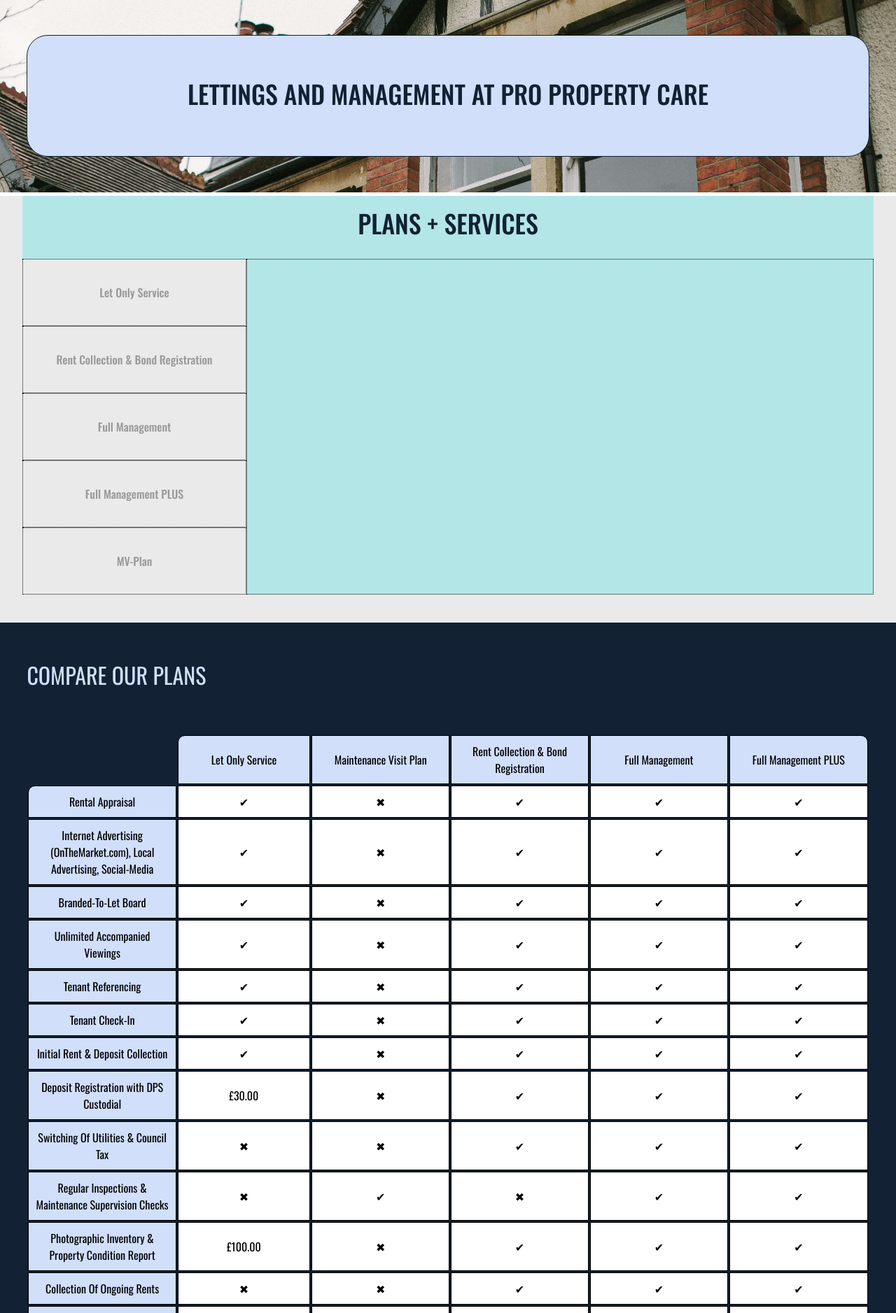
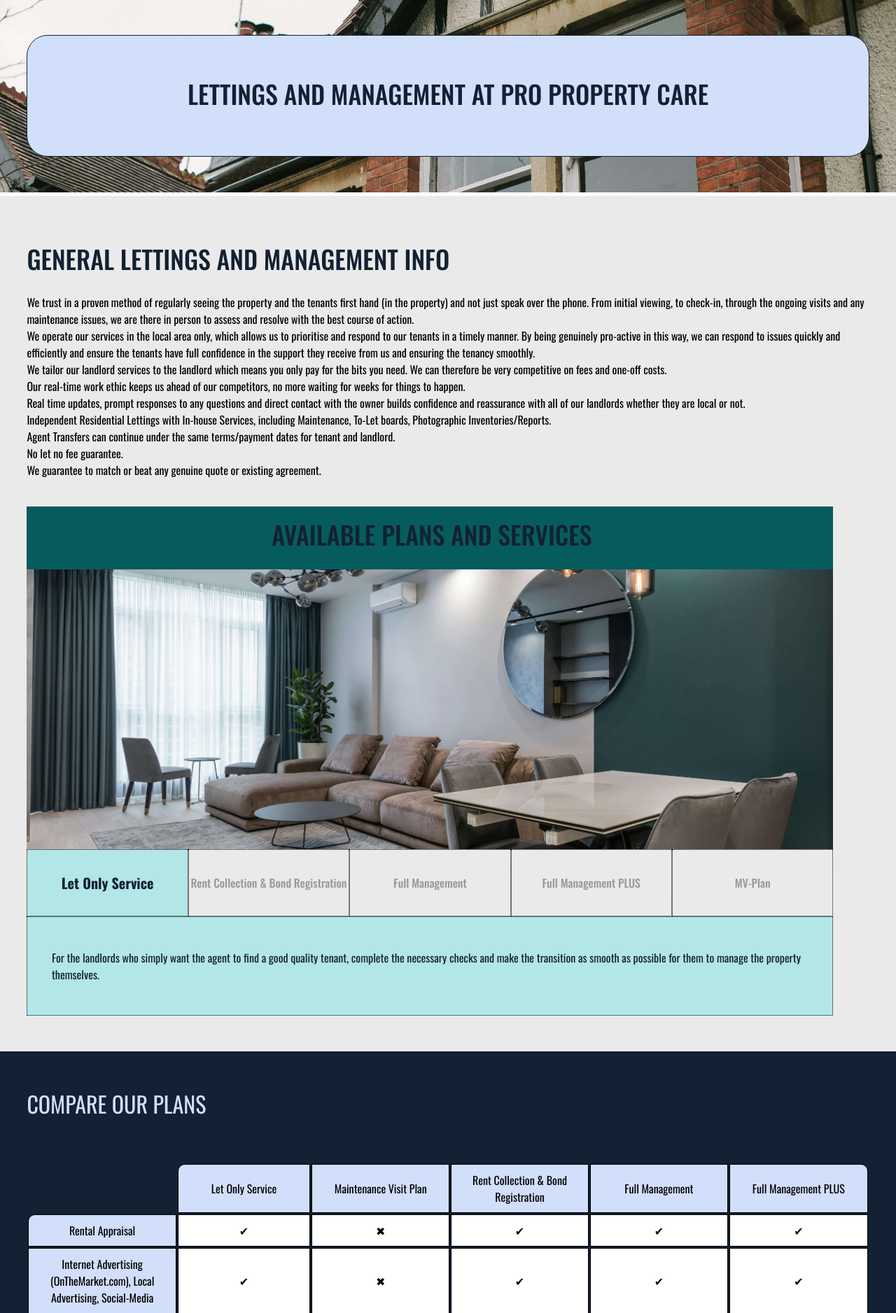
Before and after one commit to leastmeansquares/Web-Test, a PHP site: page /lettings.html in a window 1280 px wide. Shown: the part 71-1948 px from the top of the page at 70% size. Run offline with PHP 8.4, Linux system fonts and the light colour scheme; some libraries are stand-ins or nearby versions.

Commit message:
Updated formatting

```diff
--- a/index.css
+++ b/index.css
@@ -4,7 +4,7 @@
     --dark-blue:#122133; /* General purpose dark blue */
     --light-blue: #d1dffa; /* Light blue, for contrasting with main shades */
     --logo-teal: #b3e6e6; /* Main teal used throughout site */
-    --dark-teal: #0a6566; /* Dark teal, mostly used for accents */
+    --dark-teal: #065C5D; /* Dark teal, mostly used for accents #0a6566*/
     --faint-blue: #f0f0ff; /* Very light blue only used for backgrounds, currently unused */
     --logo-orange: #F76115; /* The orange from the original PPC website, use for maintenance */
     --light-orange: #ffddcc; /* Lighter orange for general maintenance purposes */
@@ -15,6 +15,7 @@
     --grey4: #999999; /* Used for low-contrast text */
     --grey5: #222222; /* Very dark grey for footer / creating contrast */
     --header-blue: #0a131d; /* Used for header, footer, main image*/
+    --transparent: #0a131d00;
 
 }
 
@@ -550,26 +534,26 @@ button:hover.grey-style, .pressed.grey-style  {
     font-size: 1.125rem;
 }
 
-#image-picker  {
+#image-picker, .box-image {
     width: 100%;
     height: 100%;
-    border-radius: 0 30px 30px 0;
     overflow: hidden;
     object-fit: cover;
+}
+
+#image-picker {
+    border-radius: 0 30px 30px 0;
     border: 1px dotted black;
 }
 
+.box-image {
+    max-height: 50vh;
+    margin-bottom: -5px;
+}
 
 .lettings-top {
-    width: 95vw;
     height: 7vw;
-    padding: 5px 0;
-}
-
-.arrangement-box-2 {
-    width: 70dvw;
-    height: 60vh;
-    margin-bottom: 40px;
+    padding: 0 0 0 5px;
 }
 
 .tall-box {
@@ -583,11 +567,10 @@ button:hover.grey-style, .pressed.grey-style  {
 }
 
 .lettings-btn {
-    width: 100%;
+    width: 20%;
     height: 12vh;
     color: black;
     border: 1px dotted black;
-    margin: 0;
     font-weight: 500;
     font-size: 1rem;
     color: var(--grey4);
@@ -597,8 +580,13 @@ button:hover.grey-style, .pressed.grey-style  {
 .lettings-btn.pressed  {
     background-color: var(--logo-teal);
     font-weight: 700;
-    font-size: 1.5rem;
+    font-size: 1.25rem;
     color: var(--dark-blue);
+}
+
+.plan-box {
+    width: 90vw;
+    margin-top: 40px;
 }
 
 
--- a/lettings.html
+++ b/lettings.html
@@ -25,6 +25,7 @@
                 <nav><button id="header-btn" class="light-blue-text">&#8801</button></nav>
             </nav>
         </header>
+
         <main>
 
             <section class="container bck-image text-box">
@@ -36,22 +37,58 @@
                 </section>
             </section>
 
-            <section class="grey align-c">
-                <div class="text-box container align teal lettings-top">
-                    <h3>PLANS + SERVICES</h3>
+            <section class="container grey text-box">
+                <h3>GENERAL LETTINGS AND MANAGEMENT INFO</h3>
+                <p>We trust in a proven method of regularly seeing the property and the tenants
+                    first hand (in the property) and not just speak over the phone. From initial
+                    viewing, to check-in, through the ongoing visits and any maintenance issues,
+                    we are there in person to assess and resolve with the best course of action.
+                    <br>
+                    We operate our services in the local area only, which allows us to prioritise
+                    and respond to our tenants in a timely manner. By being genuinely pro-active
+                    in this way, we can respond to issues quickly and efficiently and ensure the
+                    tenants have full confidence in the support they receive from us and ensuring
+                    the tenancy smoothly.
+                    <br>
+                    We tailor our landlord services to the landlord which means you only pay for
+                    the bits you need. We can therefore be very competitive on fees and one-off
+                    costs.
+                    <br>Our real-time work ethic keeps us ahead of our competitors, no more waiting
+                    for weeks for things to happen.
+                    <br>
+                    Real time updates, prompt responses to any questions and direct contact with
+                    the owner builds confidence and reassurance with all of our landlords whether
+                    they are local or not.
+                    <br>
+                    Independent Residential Lettings with In-house Services, including
+                    Maintenance, To-Let boards, Photographic Inventories/Reports.
+                    <br>
+                    Agent Transfers can continue under the same terms/payment dates for tenant
+                    and landlord.
+                    <br>
+                    No let no fee guarantee.
+                    <br>
+                    We guarantee to match or beat any genuine quote or existing agreement.
+                </p>
+
+
+            <section class="grey plan-box">
+                <div class="text-box dark-teal lettings-top align-c">
+                    <h3>AVAILABLE PLANS AND SERVICES</h3>
                 </div>
-                <div class="align-c">
-                    <div class="tall-box">
+                <img loading="lazy" src="images\Backgrounds\pexels-heyho-6585598.jpg" class="box-image teal">
+                <div class="align-c teal">
                     <button class="lettings-btn" id="lettingsBtn1">Let Only Service</button>
                     <button class="lettings-btn" id="lettingsBtn2">Rent Collection &amp; Bond Registration</button>
                     <button class="lettings-btn" id="lettingsBtn3">Full Management</button>
                     <button class="lettings-btn" id="lettingsBtn4">Full Management PLUS</button>
                     <button class="lettings-btn" id="lettingsBtn5">MV-Plan</button>
                 </div>
-                    <div class="arrangement-box-2 align teal text-box container" id="text-display">
-                    </div>
-                </div>
+                <div class="teal text-box container" id="text-display"></div>
             </section>
+
+            </section>
+
 
 
             <section class="container dark-blue text-box table-box">
@@ -306,35 +343,15 @@
         </main>
 
         <footer>
-            <section class="container dark-blue text-box">
-                <div class="container dark-blue align tss-box">
-                    <div class="circle-box tss">
-                        <h1>1&nbsp;&nbsp;<i class="fa-regular fa-rectangle-list"></i></h1>
-                        <h5>FILL OUT OUR CONTACT FORM</h5>
-                    </div>
-                    <div class="circle-box tss">
-                        <h1>2&nbsp;&nbsp;<i class="fa-solid fa-message"></i></h1>
-                        <h5>SUBMIT YOUR MESSAGE</h5>
-                    </div>
-                    <div class="circle-box tss">
-                        <h1>3&nbsp;&nbsp;<i class="fa-solid fa-couch"></i></h1>
-                        <h5>WAIT TO HEAR FROM US</h5>
-                    </div>
-                </div>
-                <div class="align-c">
-                    <button class="main-button white-style white">FILL OUT THE FORM</button>
-                    <button class="main-button white-style white">WhatsApp Placeholder</button>
-                </div>
-            </section>
 
-            <section class="container grey text-bo">
-                <h3>DISCOVER THE SERVICE FOR YOU</h3>
+            <section class="container grey-alt text-box" id="discovery-btn">
+                <button class="dropdown-btn" id="discoveryBtn"><h3>DISCOVER THE SERVICE FOR YOU</h3><p class="arrow down"></p></button>
+                <div id="discovery-dropdown">
                     <div class="align">
                         <a href="lettings.html">
                             <button class="index-button" id="service-btn-1">
                                 <img loading="lazy" src="images\Backgrounds\pexels-heyho-6585598.jpg" class="button-image">
-                            <div><p>Lettings
-                                Services</p></div>
+                             <div><p>Lettings Services</p></div>
                             </button>
                         </a>
                         <a href="lettings.html">
@@ -360,14 +377,37 @@
                         <a href="maintenance.html">
                             <button class="index-button" id="service-btn-5">
                                 <img loading="lazy" src="images\Backgrounds\pexels-mali-68470.jpg" class="button-image">
-                            <div><p>Additional Property Services<i class="fa-solid fa-arrow-right"></i></p></div>
+                                <div><p>Additional Property Services</p></div>
                             </button>
                         <a href="maintenance.html">
                             <button class="index-button" id="service-btn-6">
                                 <img loading="lazy" src="images\Backgrounds\pexels-craigmdennis-205421.jpg" class="button-image">
-                            <div><p>Contact Us<i class="fa-solid fa-arrow-right"></i></p></div>
+                                <div><p>Contact Us</p></div>
                             </button>
                         </a>
+                    </div>
+                </div>
+            </section>
+
+
+            <section class="container dark-blue text-box">
+                <div class="container dark-blue align tss-box">
+                    <div class="circle-box tss">
+                        <h1>1&nbsp;&nbsp;<i class="fa-regular fa-rectangle-list"></i></h1>
+                        <h5>FILL OUT OUR CONTACT FORM</h5>
+                    </div>
+                    <div class="circle-box tss">
+                        <h1>2&nbsp;&nbsp;<i class="fa-solid fa-message"></i></h1>
+                        <h5>SUBMIT YOUR MESSAGE</h5>
+                    </div>
+                    <div class="circle-box tss">
+                        <h1>3&nbsp;&nbsp;<i class="fa-solid fa-couch"></i></h1>
+                        <h5>WAIT TO HEAR FROM US</h5>
+                    </div>
+                </div>
+                <div class="align-c">
+                    <button class="main-button white-style white">FILL OUT THE FORM</button>
+                    <button class="main-button white-style white">WhatsApp Placeholder</button>
                 </div>
             </section>
 
```
Also changed, not shown: other parts of index.css (+22 -35 lines), index.html (+70 -46 lines), index.js (+20 -21 lines), maintenance.html (+45 -0 lines), images/Logos/Logo_Circle3_Dark_Teal.png (added). Lines whose indentation alone changed are shown as unchanged.
